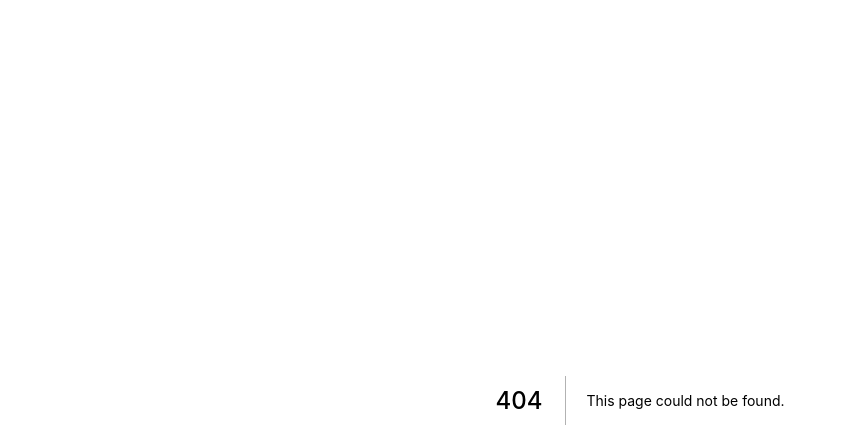
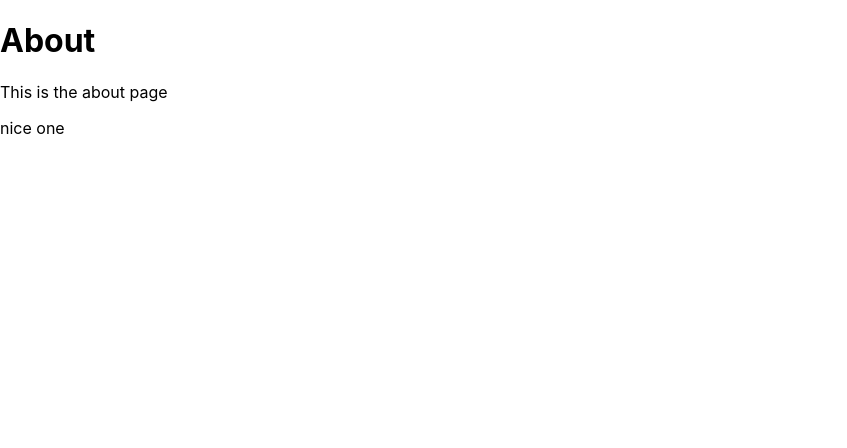
Before and after one commit to deotamaaa/Yummy-Engineer-dj-events-frontend, a Next.js app: page /about in a window 1280 px wide. Before the commit this address had no page. Shown: the top 448 px of the page, without its empty margins (0-847 px from the left). Built offline with nearby package versions, Linux system fonts and the light colour scheme.

Commit message:
next 2.2

```diff
--- /dev/null
+++ b/pages/about.js
@@ -0,0 +1,11 @@
+import React from 'react'
+
+export default function AboutPage() {
+  return (
+    <div>
+      <h1>About</h1>
+      <p>This is the about page</p>
+      <p>nice one</p>
+    </div>
+  )
+}
```
Also changed, not shown: pages/events/[slug].js (added, +7 -0 lines), pages/events/add.js (added, +7 -0 lines), pages/events/index.js (added, +7 -0 lines).
